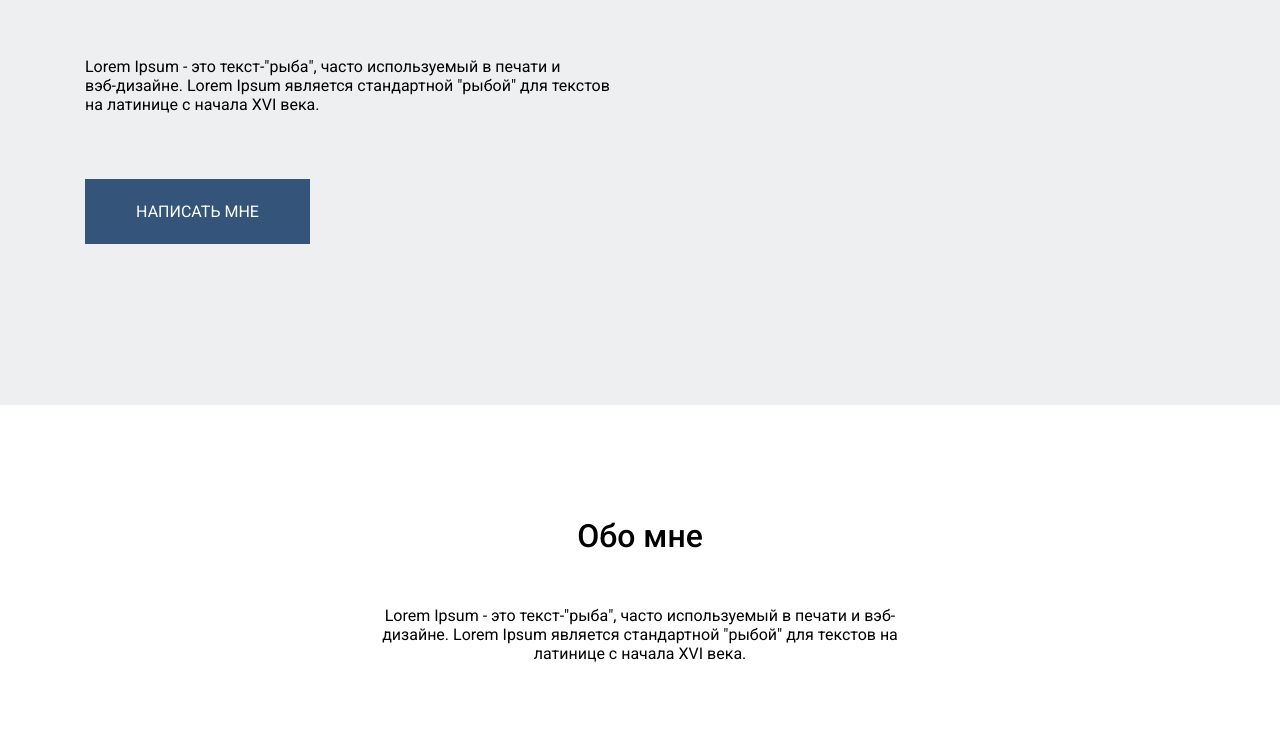
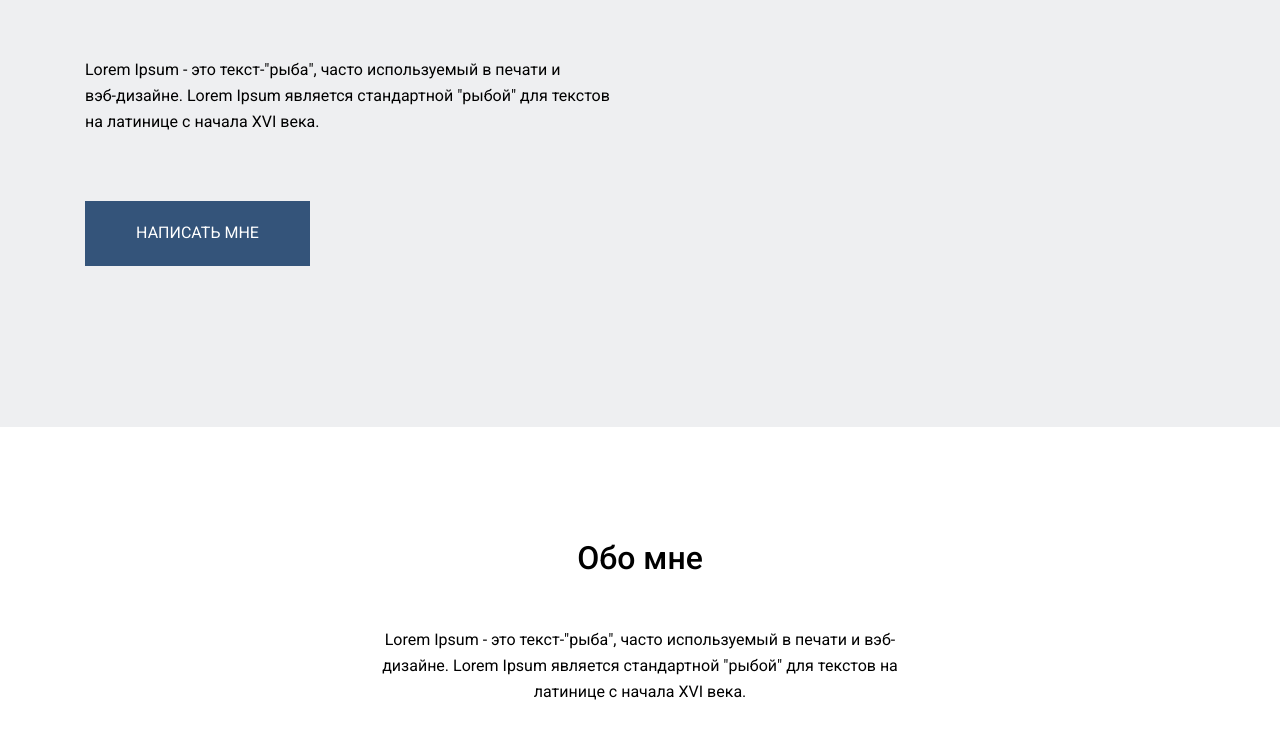
Before and after one commit to EugenRodin/lesson9, a plain HTML site: page index.html in a window 1280 px wide. Shown: the part 328-1060 px from the top of the page. Drawn offline with nearby package versions, Linux system fonts and the light colour scheme.

Commit message:
changed line-height

```diff
--- a/css/style.css
+++ b/css/style.css
@@ -103,6 +103,7 @@ a {
   margin-bottom: 60px;
 }
 .header-text {
+  line-height: var(--line-height-lg);
   margin-bottom: 65px;
 }
 .header-button {
@@ -123,6 +124,7 @@ a {
   font-size: 32px;
 }
 .about__description {
+line-height: var(--line-height-lg);
   font-weight: 400;
   font-size: 16px;
 }
@@ -166,6 +168,7 @@ a {
   font-size: 32px;
 }
 .process__description {
+  line-height: var(--line-height-lg);
   font-weight: 400;
   font-size: 16px;
 }
```
